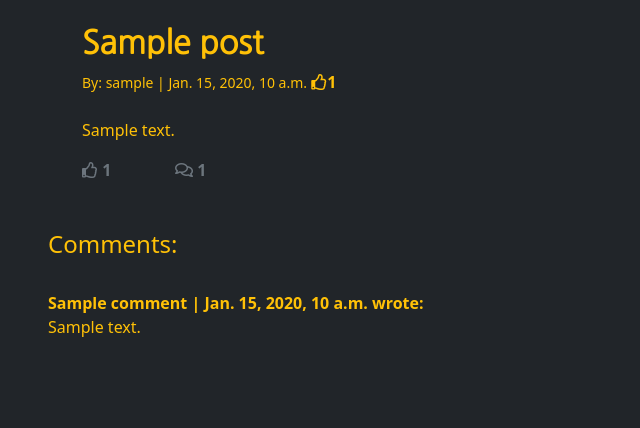
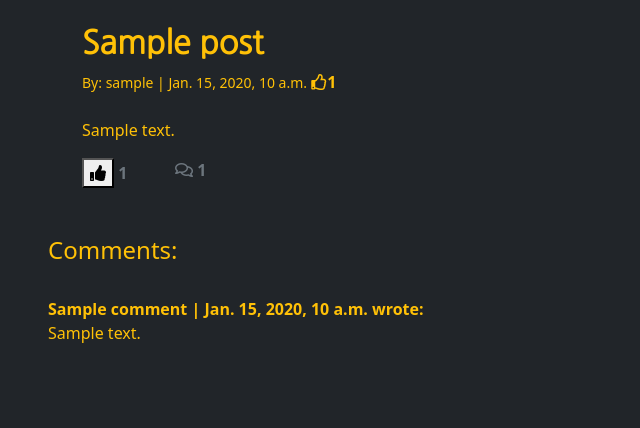
Before and after one commit to Code-Institute-Submissions/MBissett29-Drop-Share_JulyResub, a Django app: a page that uses templates/user_post.html in a window 1280 px wide; the page is wider, and only the part inside the window is pictured. Shown: the part 56-484 px from the top of that part, without its empty margins (0-640 px from the left). Run offline with Django 4.2, Linux system fonts and the light colour scheme; a user stored in the database is signed in; tables that the repository leaves empty hold one stand-in row (values such as "Sample post"); some libraries are stand-ins or nearby versions; some web fonts are replaced.

Commit message:
Create the form so that the user can leave a like

```diff
--- a/templates/user_post.html
+++ b/templates/user_post.html
@@ -33,13 +33,34 @@
         <div class="row">
 
             <div class="col-1">
-                <!-- The number of likes goes before the closing strong tag -->
-                <strong class="text-secondary"><i class="far fa-thumbs-up"></i> {{ post.number_of_likes }} </strong>
+                <strong>
+                    {% if user.is_authenticated %}
+                    <form class="d-inline" action="{% url 'post_like' post.slug %}" method="POST">
+                        {% csrf_token %}
+                        {% if liked %}
+
+                        <button type="submit" value="{{post.slug}}" class="btn-like">
+                            <i class="fas fa-thumbs-up"></i>
+                        </button>
+
+                        {% else %}
+
+                        <button type="submit" value="{{post.slug}}" class="btn-like">
+                            <i class="far fa-thumbs-up"></i>
+                        </button>
+
+                        {% endif %}
+                    </form>
+                    {% else %}
+
+                    <span class="text-secondary"><i class="far fa-thumbs-up"></i></span>
+                    {% endif %}
+                    <strong class="text-secondary"> {{ post.number_of_likes }} </strong>
+                </strong>
             </div>
             <div class="col-1">
                 {% with comments.count as total_comments %}
                 <strong class="text-secondary"><i class="far fa-comments"></i>
-                    <!-- Our total_comments variable goes before the closing strong tag -->
                     {{ total_comments }}</strong>
                 {% endwith %}
             </div>
```
